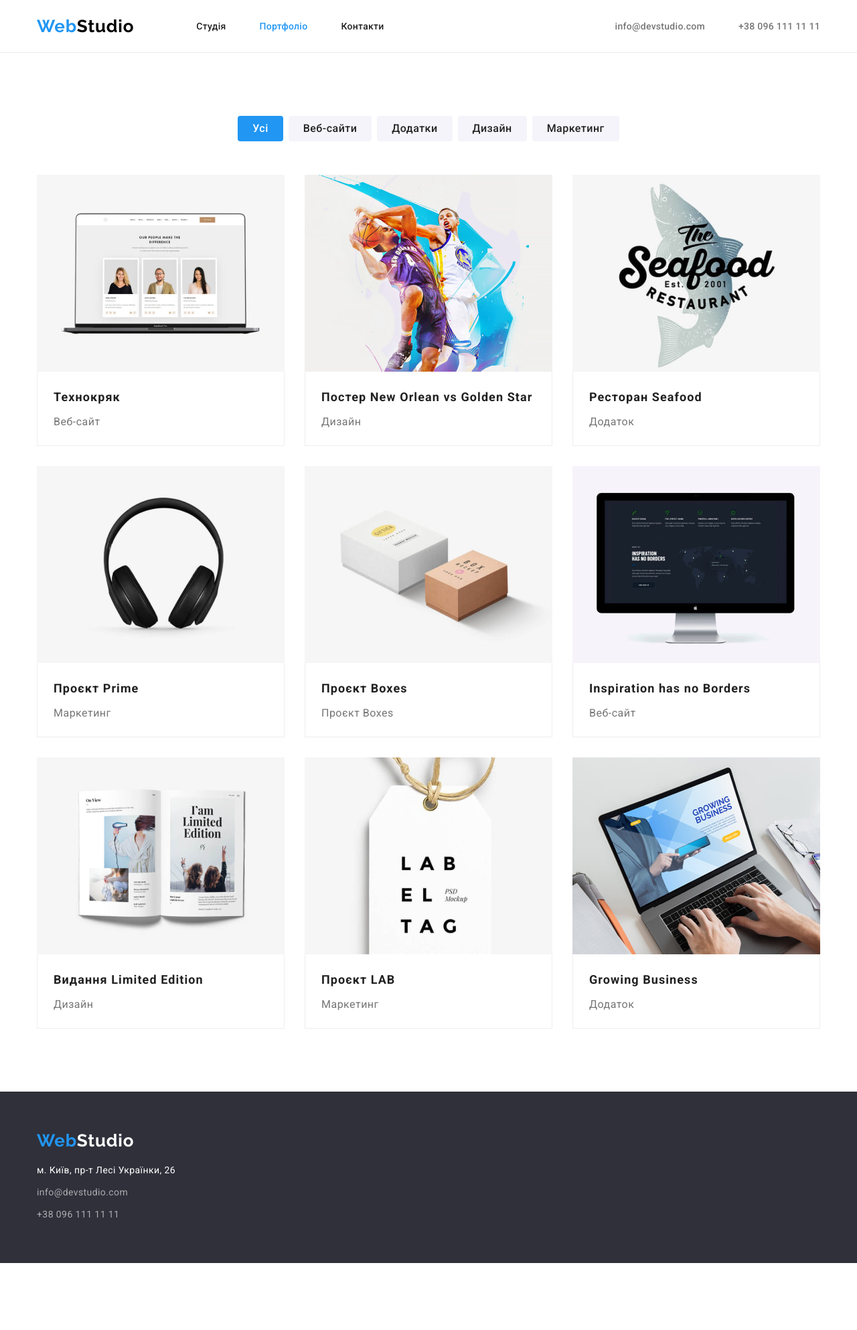
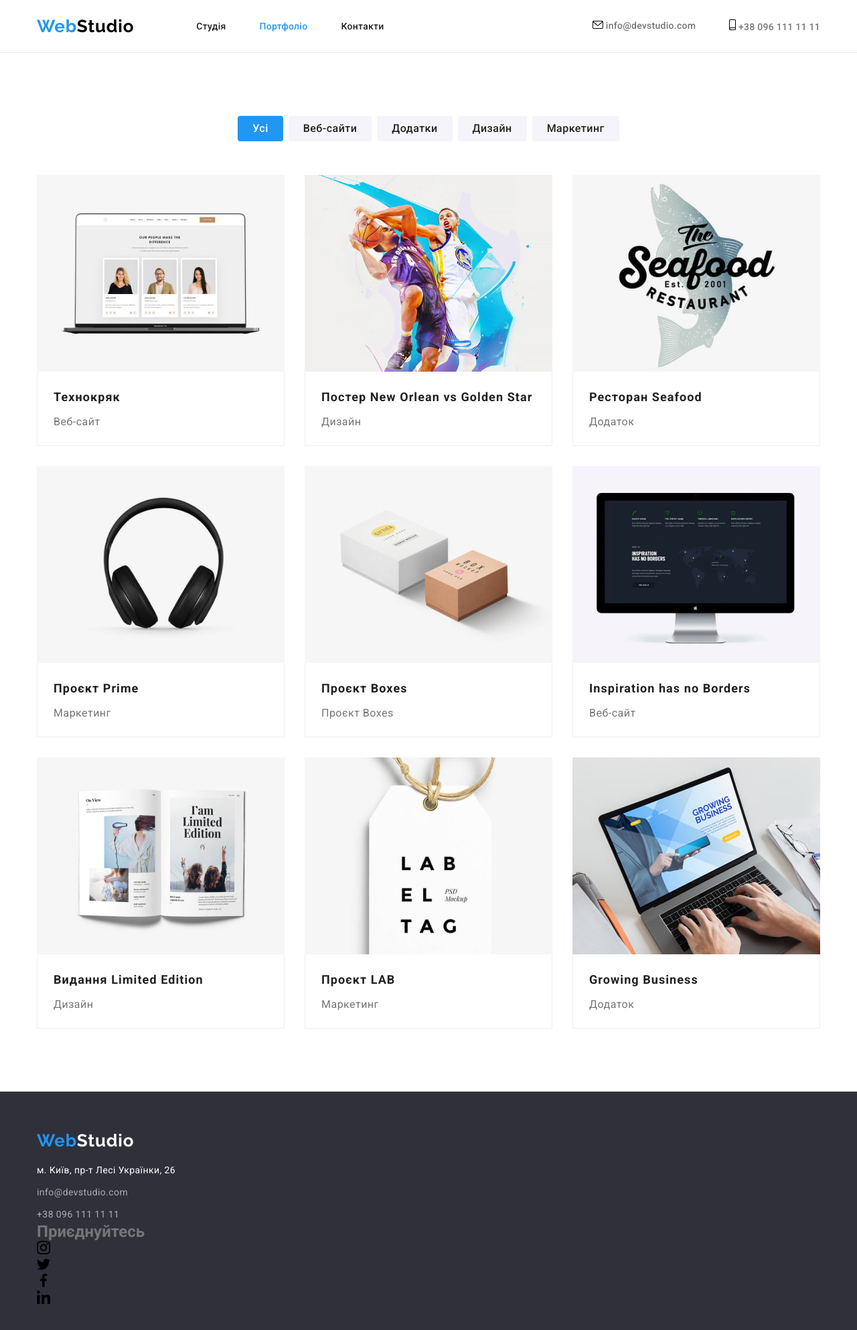
Before and after one commit to NataliiaLuk/goit-markup-hw-04, a plain HTML site: page portfolio.html in a window 1280 px wide. Shown: the whole page at 67% size. Before the commit the page ends 1886 px from the top, so only its background shows below. Drawn offline with nearby package versions, Linux system fonts and the light colour scheme.

Commit message:
Update portfolio.html
added svgs

```diff
--- a/portfolio.html
+++ b/portfolio.html
@@ -24,8 +24,22 @@
                 </ul>
             </nav>
             <ul class="list contact-nav">
-                <li class="item"><a class="email" href="mailto:info@devstudio.com">info@devstudio.com</a></li>
-                <li class="item"><a class="phone" href="tel:+380961111111">+38 096 111 11 11</a></li>
+                <li class="item">
+                    <a class="email" href="mailto:info@devstudio.com">
+                        <svg class="contact-icon" width="16" height="12">
+                            <use href="./img/sprite.svg#icon-envelope">
+                            </use>
+                        </svg> info@devstudio.com
+                    </a>
+                </li>
+                <li class="item">
+                    <a class="phone" href="tel:+380961111111">
+                        <svg class="contact-icon" width="10" height="16">
+                            <use href="./img/sprite.svg#icon-smartphone">
+                            </use>
+                        </svg> +38 096 111 11 11
+                    </a>
+                </li>
             </ul>
         </div>
     </header>
@@ -132,12 +146,52 @@
 
 <footer class="section footer">
     <div class="container">
-        <a class="logo" href="/">Web<span class="white-logo">Studio</span></a>
-        <address class="address">
-            <div class="text-address">м. Київ, пр-т Лесі Українки, 26</div>
-            <a class="footer-email" href="mailto:info@devstudio.com">info@devstudio.com</a>
-            <a class="footer-phone" href="tel:+380961111111">+38 096 111 11 11</a>
-        </address>
+        <div class="footer-address"> <a class="logo" href="/">Web<span class="white-logo">Studio</span></a>
+            <address class="address">
+                <p class="text-address">м. Київ, пр-т Лесі Українки, 26</p>
+                <a class="footer-email" href="mailto:info@devstudio.com">info@devstudio.com</a>
+                <a class="footer-phone" href="tel:+380961111111">+38 096 111 11 11</a>
+            </address>
+        </div>
+        <div class="footer-cont">
+            <h2 class="footer-title">Приєднуйтесь</h2>
+
+            <ul class="list footer-list">
+                <li class="footer-item">
+                    <a class="footer-link" href="" target="_blank" rel="noopener noreferrer"
+                        aria-label="іконка Instagram">
+                        <svg class="footer-icon" width="20" height="20">
+                            <use href="./img/sprite.svg#icon-instagram"></use>
+                        </svg>
+                    </a>
+                </li>
+                <li class="footer-item">
+                    <a class="footer-link" href="" target="_blank" rel="noopener noreferrer"
+                        aria-label="іконка Twitter">
+                        <svg class="footer-icon" width="20" height="20">
+                            <use href="./img/sprite.svg#icon-twitter"></use>
+                        </svg>
+                    </a>
+                </li>
+                <li class="footer-item">
+                    <a class="footer-link" href="" target="_blank" rel="noopener noreferrer"
+                        aria-label="іконка Facebook">
+                        <svg class="footer-icon" width="20" height="20">
+                            <use href="./img/sprite.svg#icon-facebook"></use>
+                        </svg>
+                    </a>
+                </li>
+                <li class="footer-item">
+                    <a class="footer-link" href="" target="_blank" rel="noopener noreferrer"
+                        aria-label="іконка Linkedin">
+                        <svg class="footer-icon" width="20" height="20">
+                            <use href="./img/sprite.svg#icon-linkedin"></use>
+                        </svg>
+                    </a>
+                </li>
+            </ul>
+        </div>
+
     </div>
 </footer>
 
```
